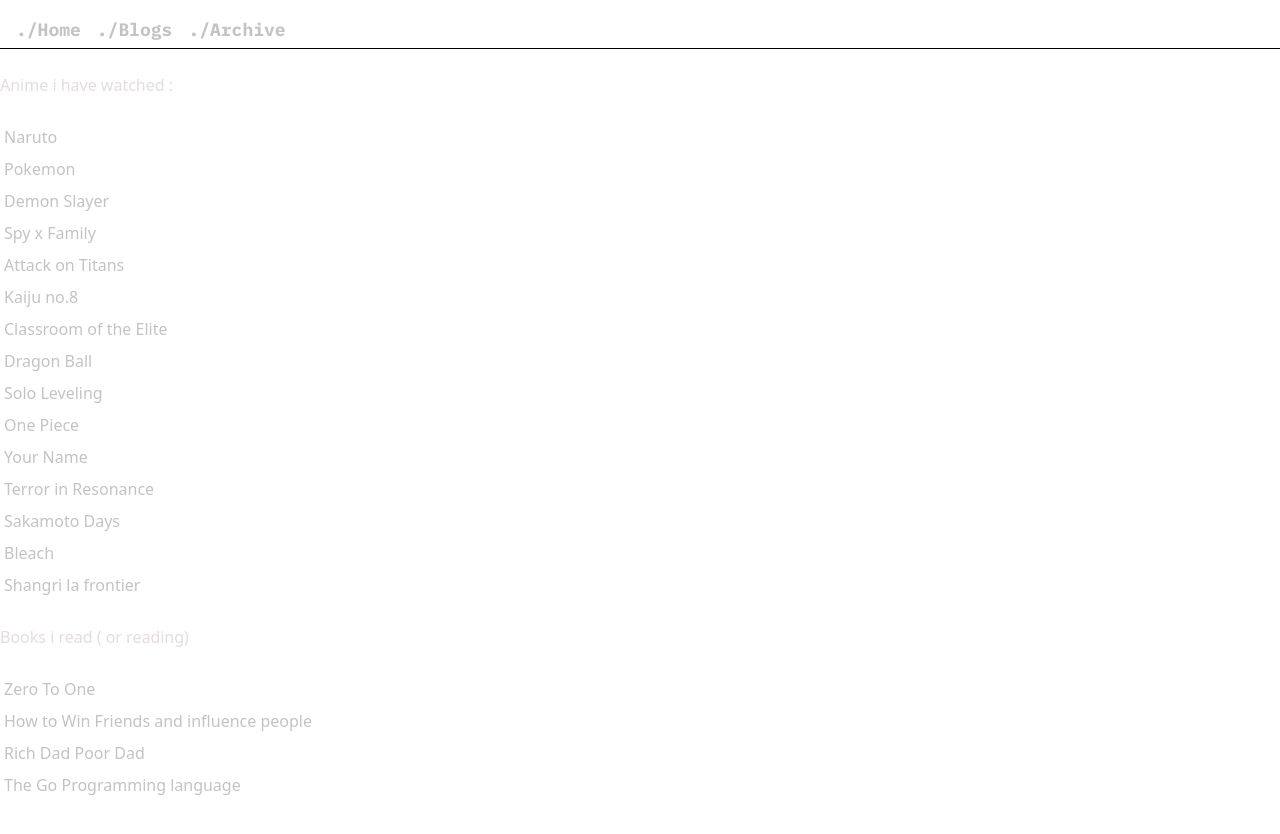
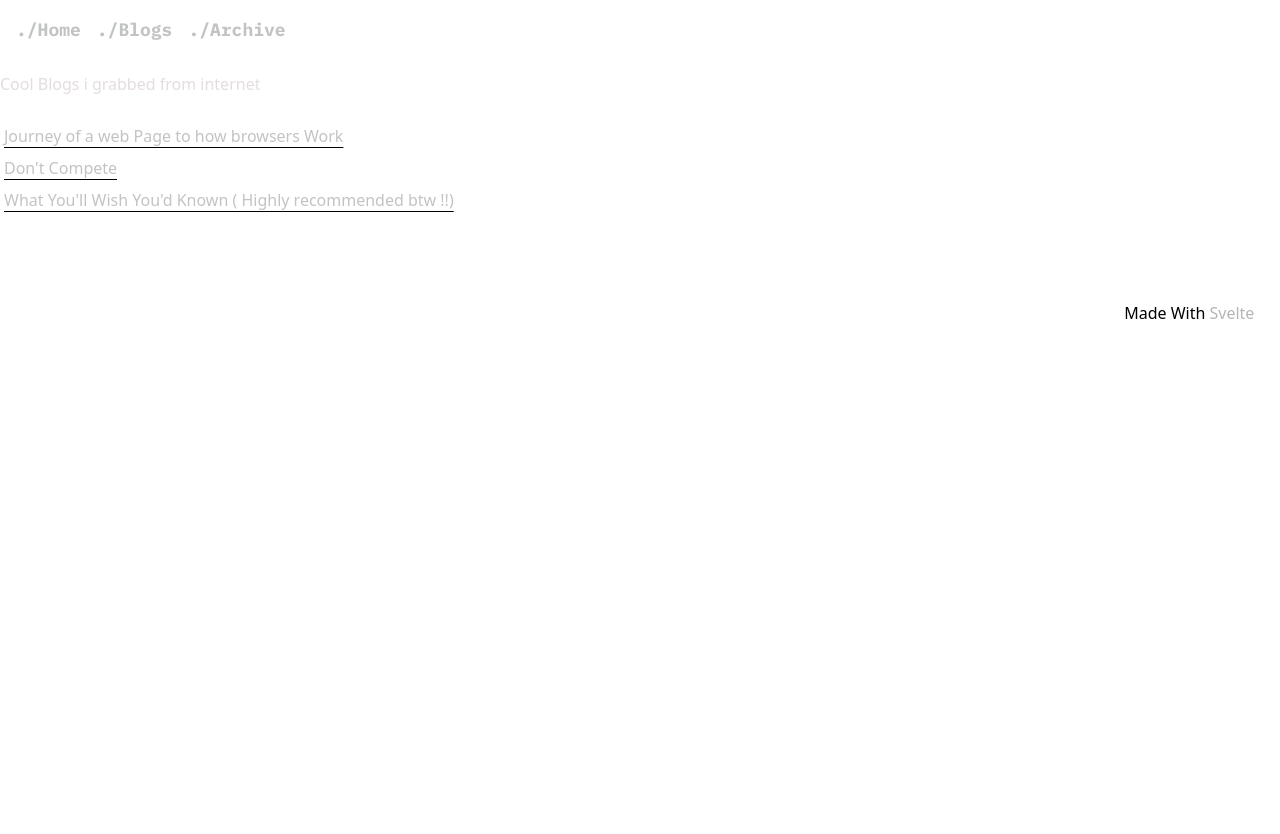
Before and after one commit to ThePikachuDev/portfolio-site-v2, a SvelteKit app: page /archive in a window 1280 px wide. Shown: the top 834 px of the page. After the commit the page ends 800 px from the top, so only its background shows below. Built offline with nearby package versions, Linux system fonts and the light colour scheme.

Commit message:
added a blogs section and updated archive page

```diff
--- a/src/routes/+layout.svelte
+++ b/src/routes/+layout.svelte
@@ -10,4 +10,4 @@
 
 {@render children()}
 
-<!-- <Footer /> -->
+<Footer />
--- a/src/routes/archive/+page.svelte
+++ b/src/routes/archive/+page.svelte
@@ -3,59 +3,73 @@
 </script>
 
 <main>
-    <hr>
-    <br>
+    <br />
 
+    <!-- <h2>Anime i have watched :</h2> -->
+    <!-- <br> -->
+    <!-- <ul> -->
+    <!--     <li>Naruto</li> -->
+    <!--     <li>Pokemon</li> -->
+    <!--     <li>Demon Slayer</li> -->
+    <!--     <li>Spy x Family </li> -->
+    <!--     <li>Attack on Titans</li> -->
+    <!--     <li>Kaiju no.8</li> -->
+    <!--     <li>Classroom of the Elite</li> -->
+    <!--     <li>Dragon Ball</li> -->
+    <!--     <li>Solo Leveling</li> -->
+    <!--     <li>One Piece</li> -->
+    <!--     <li>Your Name</li> -->
+    <!--     <li>Terror in Resonance</li> -->
+    <!--     <li>Sakamoto Days</li> -->
+    <!--     <li>Bleach</li> -->
+    <!--     <li>Shangri la frontier</li> -->
+    <!---->
+    <!-- </ul> -->
 
+    <h2>Cool Blogs i grabbed from internet</h2>
+    <br />
+    <ul class="underline underline-offset-5">
+        <li>
+            <a
+                href="https://dev.to/gitpaulo/journey-of-a-web-page-how-browsers-work-10co"
+                >Journey of a web Page to how browsers Work</a
+            >
+        </li>
+        <li>
+            <a href="https://invertedpassion.com/dont-compete/">Don't Compete</a
+            >
+        </li>
 
-    <h2>Anime i have watched :</h2>
-    <br>
-    <ul>
-        <li>Naruto</li>
-        <li>Pokemon</li>
-        <li>Demon Slayer</li>
-        <li>Spy x Family </li>
-        <li>Attack on Titans</li>
-        <li>Kaiju no.8</li>
-        <li>Classroom of the Elite</li>
-        <li>Dragon Ball</li>
-        <li>Solo Leveling</li>
-        <li>One Piece</li>
-        <li>Your Name</li>
-        <li>Terror in Resonance</li>
-        <li>Sakamoto Days</li>
-        <li>Bleach</li>
-        <li>Shangri la frontier</li>
-
+        <li>
+            <a href="https://www.paulgraham.com/hs.html"
+                >What You'll Wish You'd Known ( Highly recommended btw !!)</a
+            >
+        </li>
     </ul>
 
+    <br />
 
-    <br>
+    <!-- <h2>Books i read ( or reading)</h2> -->
+    <!-- <br /> -->
+    <!-- <ul> -->
+    <!--     <li>Zero To One</li> -->
+    <!--     <li>How to Win Friends and influence people</li> -->
+    <!--     <li>Rich Dad Poor Dad</li> -->
+    <!--     <li>The Go Programming language</li> -->
+    <!-- </ul> -->
 
-    <h2>Books i read ( or reading)</h2>
-    <br>
-    <ul>
-        <li>Zero To One</li>
-        <li>How to Win Friends and influence people</li>
-        <li>Rich Dad Poor Dad</li>
-        <li>The Go Programming language</li>
-    </ul>
-
-    <br>
-    <br>
-
+    <br />
+    <br />
 </main>
 
 <style>
-
     main {
         overflow: hidden;
         width: 100vw;
         height: fit-content;
     }
 
-
-    h2{
+    h2 {
         color: #e4dddd;
     }
 
@@ -63,5 +77,4 @@
         color: rgb(194, 196, 196);
         padding: 4px;
     }
-
 </style>
```
Also changed, not shown: src/routes/+page.svelte (+23 -1 lines), src/routes/blogs/+page.svelte (+8 -14 lines).
